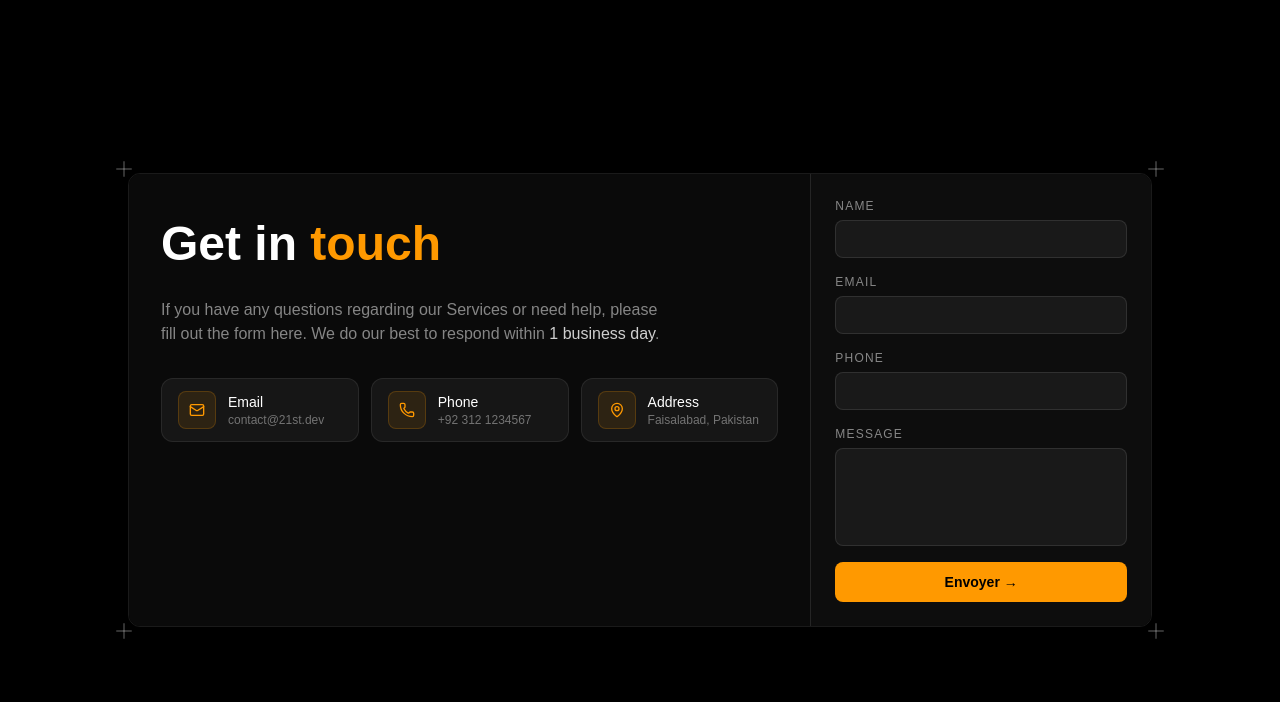
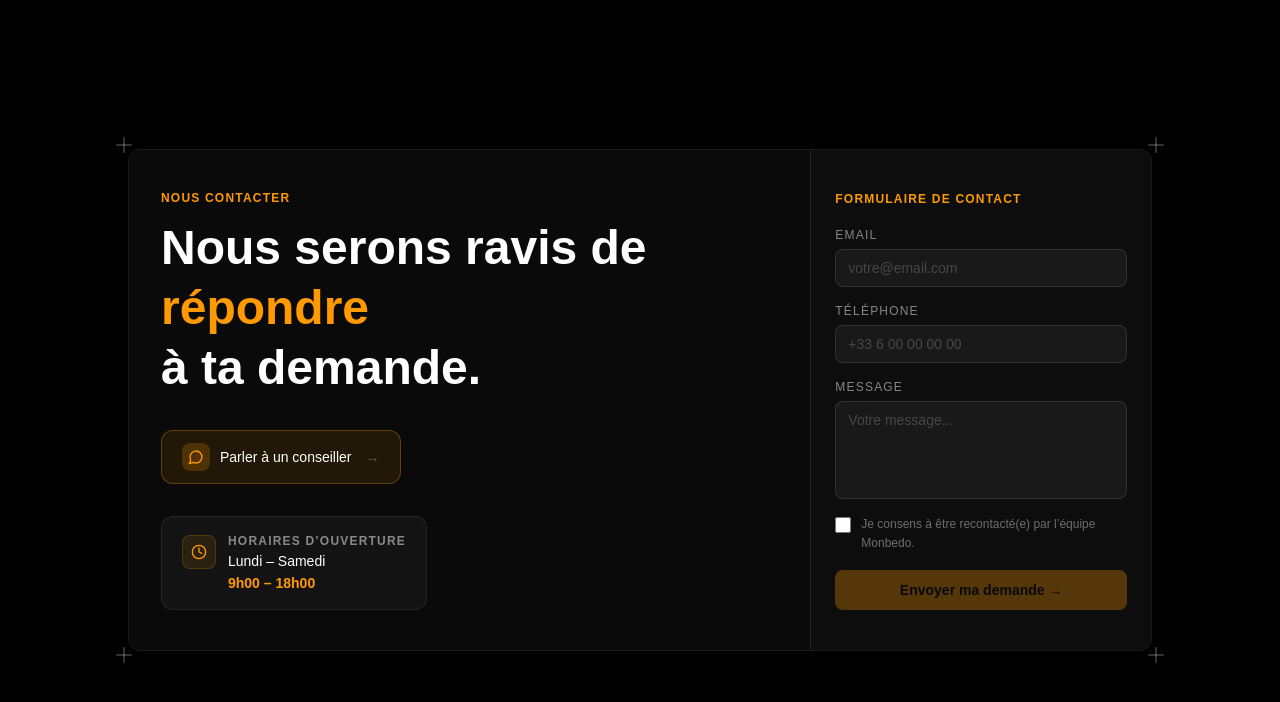
Before and after one commit to nxtex/nextjs-playground, a Next.js app: page /contact in a window 1280 px wide. Shown: the top 702 px of the page. Built offline with nearby package versions, Linux system fonts and the light colour scheme.

Commit message:
content: update contact page with Monbedo real content (FR)

```diff
--- a/app/contact/page.tsx
+++ b/app/contact/page.tsx
@@ -1,12 +1,11 @@
-import { Mail, Phone, MapPin, PlusIcon } from 'lucide-react';
-
-const contactInfo = [
-	{ icon: Mail,    label: 'Email',   value: 'contact@21st.dev' },
-	{ icon: Phone,   label: 'Phone',   value: '+92 312 1234567' },
-	{ icon: MapPin,  label: 'Address', value: 'Faisalabad, Pakistan' },
-];
+'use client';
+import { PlusIcon, MessageCircle, Clock } from 'lucide-react';
+import Link from 'next/link';
+import { useState } from 'react';
 
 export default function ContactPage() {
+	const [consent, setConsent] = useState(false);
+
 	return (
 		<main className="min-h-screen bg-black flex items-center justify-center px-6 py-16">
 			<div className="w-full max-w-5xl relative">
@@ -20,71 +19,111 @@ export default function ContactPage() {
 				<div className="grid md:grid-cols-2 lg:grid-cols-3 border border-white/10 rounded-xl overflow-hidden shadow-2xl">
 
 					{/* Left — info */}
-					<div className="lg:col-span-2 bg-[#0a0a0a] px-8 py-10 space-y-6">
+					<div className="lg:col-span-2 bg-[#0a0a0a] px-8 py-10 space-y-8">
+						<div className="space-y-3">
+							<p className="text-[#ff9900] text-xs font-semibold uppercase tracking-widest">
+								Nous contacter
+							</p>
 							<h1 className="text-4xl md:text-5xl font-bold text-white leading-tight">
-							Get in{' '}
-							<span className="text-[#ff9900]">touch</span>
+								Nous serons ravis de{' '}
+								<span className="text-[#ff9900]">répondre</span>
+								<br />à ta demande.
 							</h1>
-						<p className="text-white/50 text-sm md:text-base max-w-lg">
-							If you have any questions regarding our Services or need help,
-							please fill out the form here. We do our best to respond within{' '}
-							<span className="text-white/80">1 business day</span>.
+						</div>
+
+						{/* CTA conseiller */}
+						<Link
+							href="https://www.monbedo.com/contact/?v=82a9e4d26595#"
+							target="_blank"
+							rel="noopener noreferrer"
+							className="inline-flex items-center gap-2.5 bg-[#ff9900]/10 border border-[#ff9900]/30 hover:bg-[#ff9900]/20 hover:border-[#ff9900]/50 transition-all rounded-xl px-5 py-3 group"
+						>
+							<div className="p-1.5 rounded-lg bg-[#ff9900]/20">
+								<MessageCircle className="h-4 w-4 text-[#ff9900]" />
+							</div>
+							<span className="text-white text-sm font-medium group-hover:text-[#ff9900] transition-colors">
+								Parler à un conseiller
+							</span>
+							<span className="text-white/30 text-sm ml-1">→</span>
+						</Link>
+
+						{/* Horaires */}
+						<div className="flex items-start gap-3 bg-white/4 border border-white/8 rounded-xl px-5 py-4 w-fit">
+							<div className="p-2 rounded-lg bg-[#ff9900]/10 border border-[#ff9900]/20 flex-shrink-0 mt-0.5">
+								<Clock className="h-4 w-4 text-[#ff9900]" />
+							</div>
+							<div className="space-y-0.5">
+								<p className="text-white/50 text-xs font-semibold uppercase tracking-widest">
+									Horaires d’ouverture
 								</p>
-
-						<div className="grid grid-cols-1 sm:grid-cols-2 lg:grid-cols-3 gap-3 pt-2">
-							{contactInfo.map(({ icon: Icon, label, value }) => (
-								<div
-									key={label}
-									className="flex items-center gap-3 bg-white/5 border border-white/8 rounded-xl px-4 py-3"
-								>
-									<div className="p-2.5 rounded-lg bg-[#ff9900]/10 border border-[#ff9900]/20 flex-shrink-0">
-										<Icon className="h-4 w-4 text-[#ff9900]" />
+								<p className="text-white text-sm font-medium">Lundi – Samedi</p>
+								<p className="text-[#ff9900] text-sm font-semibold">9h00 – 18h00</p>
 							</div>
-									<div>
-										<p className="text-white text-sm font-medium">{label}</p>
-										<p className="text-white/40 text-xs">{value}</p>
-									</div>
-								</div>
-							))}
 						</div>
 					</div>
 
 					{/* Right — form */}
-					<div className="bg-[#0d0d0d] border-t border-white/10 md:border-t-0 md:border-l border-white/10 p-6 flex items-center">
+					<div className="bg-[#0d0d0d] border-t border-white/10 md:border-t-0 md:border-l border-white/10 p-6 flex flex-col justify-center gap-5">
+						<p className="text-[#ff9900] text-xs font-semibold uppercase tracking-widest">
+							Formulaire de contact
+						</p>
+
 						<form className="flex w-full flex-col gap-4">
 
-							{[{ id: 'name', label: 'Name', type: 'text' }, { id: 'email', label: 'Email', type: 'email' }, { id: 'phone', label: 'Phone', type: 'tel' }].map(({ id, label, type }) => (
-								<div key={id} className="flex flex-col gap-1.5">
-									<label htmlFor={id} className="text-white/50 text-xs font-medium uppercase tracking-widest">
-										{label}
+							<div className="flex flex-col gap-1.5">
+								<label htmlFor="email" className="text-white/50 text-xs font-medium uppercase tracking-widest">
+									Email
 								</label>
 								<input
-										id={id}
-										name={id}
-										type={type}
+									id="email" name="email" type="email"
+									placeholder="votre@email.com"
 									className="bg-white/5 border border-white/10 rounded-lg px-3 py-2 text-sm text-white placeholder-white/20 outline-none focus:border-[#ff9900]/50 focus:ring-1 focus:ring-[#ff9900]/30 w-full transition-colors"
 								/>
 							</div>
-							))}
+
+							<div className="flex flex-col gap-1.5">
+								<label htmlFor="phone" className="text-white/50 text-xs font-medium uppercase tracking-widest">
+									Téléphone
+								</label>
+								<input
+									id="phone" name="phone" type="tel"
+									placeholder="+33 6 00 00 00 00"
+									className="bg-white/5 border border-white/10 rounded-lg px-3 py-2 text-sm text-white placeholder-white/20 outline-none focus:border-[#ff9900]/50 focus:ring-1 focus:ring-[#ff9900]/30 w-full transition-colors"
+								/>
+							</div>
 
 							<div className="flex flex-col gap-1.5">
 								<label htmlFor="message" className="text-white/50 text-xs font-medium uppercase tracking-widest">
 									Message
 								</label>
 								<textarea
-									id="message"
-									name="message"
-									rows={4}
+									id="message" name="message" rows={4}
+									placeholder="Votre message..."
 									className="bg-white/5 border border-white/10 rounded-lg px-3 py-2 text-sm text-white placeholder-white/20 outline-none focus:border-[#ff9900]/50 focus:ring-1 focus:ring-[#ff9900]/30 w-full resize-none transition-colors"
 								/>
 							</div>
 
+							{/* Consentement */}
+							<label className="flex items-start gap-2.5 cursor-pointer group">
+								<input
+									type="checkbox"
+									checked={consent}
+									onChange={(e) => setConsent(e.target.checked)}
+									className="mt-0.5 accent-[#ff9900] w-4 h-4 flex-shrink-0 cursor-pointer"
+								/>
+								<span className="text-white/40 text-xs leading-relaxed group-hover:text-white/60 transition-colors">
+									Je consens à être recontacté(e) par l’équipe Monbedo.
+								</span>
+							</label>
+
 							<button
 								type="submit"
-								className="w-full rounded-lg bg-[#ff9900] hover:bg-[#e68900] active:scale-95 px-4 py-2.5 text-sm font-semibold text-black transition-all"
+								disabled={!consent}
+								className="w-full rounded-lg bg-[#ff9900] hover:bg-[#e68900] active:scale-95 disabled:opacity-30 disabled:cursor-not-allowed px-4 py-2.5 text-sm font-semibold text-black transition-all"
 							>
-								Envoyer →
+								Envoyer ma demande →
 							</button>
+
 						</form>
 					</div>
 
```
Lines whose indentation alone changed are shown as unchanged.
